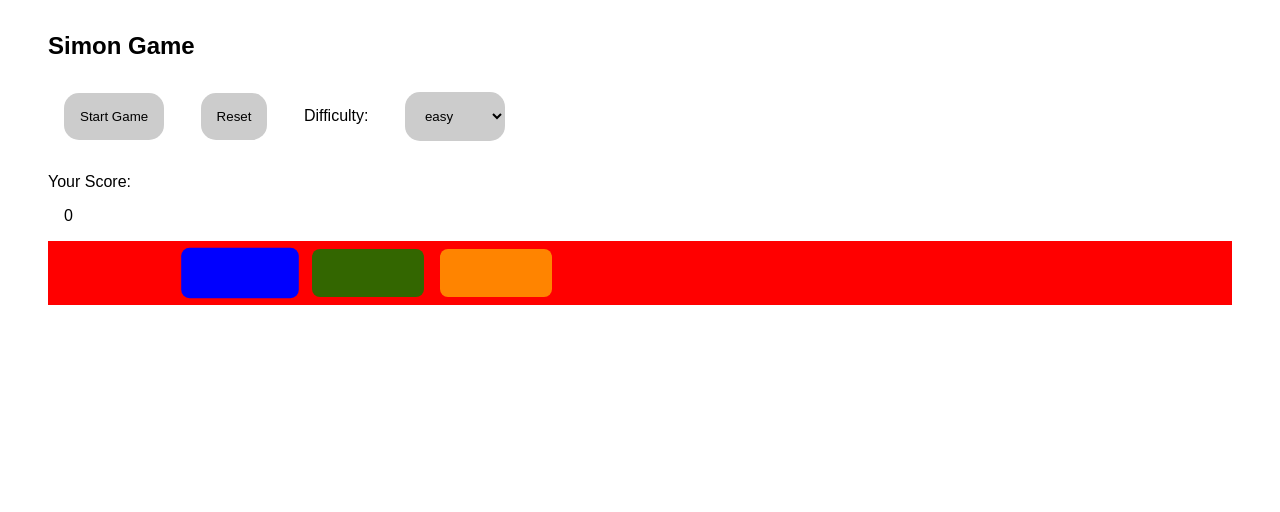
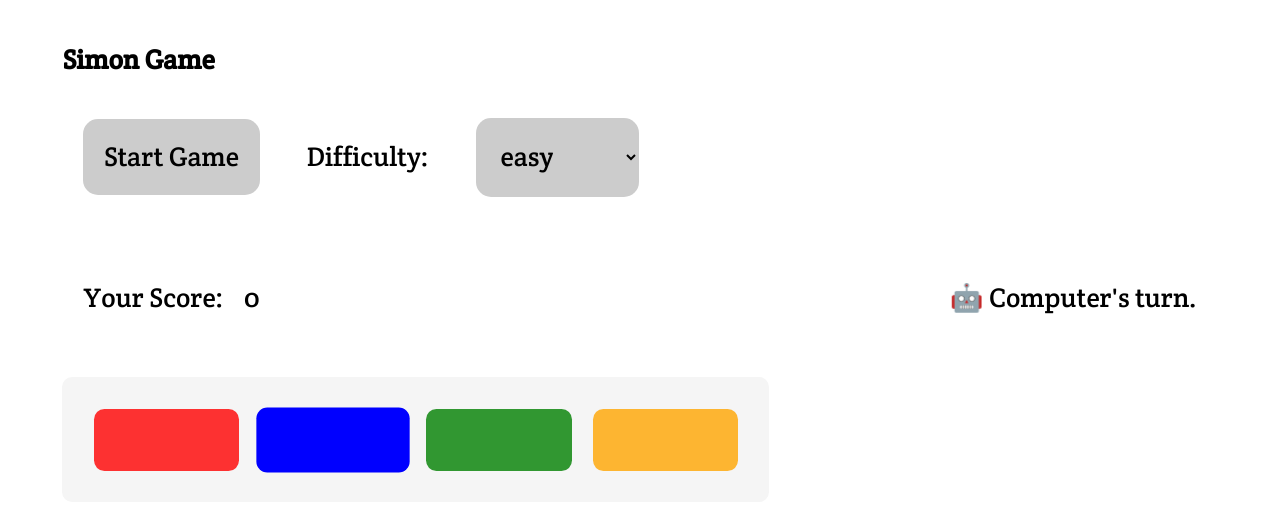
Before and after one commit to Anveks/Simon-Game-JavaScript, a plain HTML site: page index.html in a window 1280 px wide. Both pictures are taken after a click on the button "Start Game". Drawn offline with Linux system fonts and the light colour scheme; a web font is replaced by a local one.

Commit message:
check score broken not fixed yet

```diff
--- a/index.html
+++ b/index.html
@@ -4,6 +4,9 @@
   <meta charset="UTF-8">
   <meta name="viewport" content="width=device-width, initial-scale=1.0">
   <title>Simon Game</title>
+  <link rel="preconnect" href="https://fonts.googleapis.com">
+  <link rel="preconnect" href="https://fonts.gstatic.com" crossorigin>
+  <link href="https://fonts.googleapis.com/css2?family=Carrois+Gothic+SC&family=Crete+Round:ital@0;1&family=DotGothic16&family=Pixelify+Sans:wght@400;500;600;700&display=swap" rel="stylesheet">
   <link rel="stylesheet" href="style.css">
 </head>
 <body>
@@ -11,7 +14,6 @@
 
 <div class="controls">
    <button class="btn-start">Start Game</button>
-   <button class="btn-reset">Reset</button>
 
    <label>Difficulty: </label>
    <select class="diff">
@@ -23,7 +25,11 @@
 
 
 <div class="score-cont">
-  Your Score: <p class="score">0</p>
+  <div>
+    Your Score: <p class="score">0</p>
+  </div>
+
+  <p class="turn"></p>
 </div>
 
 <div class="game-cont" disabled></div>
--- a/script.js
+++ b/script.js
@@ -1,78 +1,115 @@
+// COLOR BLOCK CLASS
+class ColorBlock {
+  constructor(app) {
+    this.app = app;
+    this.isActive = false;
+    this.element = document.createElement("div");
+    this.element.classList.add("color-block");
+    this.element.addEventListener("click", this.handleClick.bind(this));
+  }
 
+  handleClick() {
+    const index = this.app.colorBlocks.indexOf(this);
+    this.app.playersSequence.push(index);
+    this.toggleActive();
+
+    if (this.app.playersSequence.length === this.app.colorsNumber) {
+      console.log(this.app.playersSequence);
+      console.log(this.app.computerSequence);
+
+      this.app.checkSequence(this.app.playersSequence, this.app.computerSequence);
+    }
+  }
+
+  toggleActive() {
+    this.element.classList.toggle("active");
+    setTimeout(() => this.element.classList.toggle("active"), 1000);
+  }
+}
+
+// APP CLASS
 class App {
-
   computerSequence = [];
   playersSequence = [];
-  colorsNumber = document.querySelector(".diff").value;
+  difficulty = document.querySelector(".diff");
+  colorsNumber;
   startBtn = document.querySelector(".btn-start");
+  score = document.querySelector(".score");
+  turn = document.querySelector(".turn");
 
-  constructor(){
+  constructor() {
     this.colorBlocks = [];
     this.gameCont = document.querySelector(".game-cont");
 
     this.startBtn.addEventListener('click', this.startGame.bind(this));
     this.renderColorBlocks();
-  };
 
-  renderColorBlocks(){
+    this.difficulty.addEventListener('change', this.renderColorBlocks.bind(this));
+  }
+
+  renderColorBlocks() {
+    this.gameCont.innerHTML = "";
+    this.colorsNumber = this.difficulty.value;
+    console.log(this.colorsNumber);
+
     for (let i = 0; i < this.colorsNumber; i++) {
-      const colorBlock = new ColorBlock();
+      const colorBlock = new ColorBlock(this);
       this.gameCont.insertAdjacentElement("beforeend", colorBlock.element);
       this.colorBlocks.push(colorBlock);
-    };
-  };
+    }
+  }
 
   startGame() {
     this.computersTurn();
-  };
+  }
 
   computersTurn() {
-    this.computerSequence = []; // clear the sequence arr
-    this.toggleInterface();
+    this.turn.innerHTML = "🤖 Computer's turn."
+    this.toggleTurn();
+
+    this.computerSequence = [];
+    this.playersSequence = []; // Clear player's sequence
+    this.toggleInterface(); // deactivate the interface while it is computer's turn
 
     for (let i = 0; i < this.colorsNumber; i++) {
-      const randomNum = Math.floor(Math.random() * 4);
+      const randomNum = Math.floor(Math.random() * this.colorsNumber);
       setTimeout(() => {
         this.colorBlocks[randomNum].toggleActive();
-        console.log('this is from the first set timeout');
-      }, i * 1200); // delay each block's activation by i seconds
+      }, i * 1200);
       this.computerSequence.push(randomNum);
     }
 
-    setTimeout(() => this.toggleInterface(), 1200 * this.colorsNumber); // the interface is enabled again after all the code in the loop finishes
-  };
+    setTimeout(() => {
+      this.toggleInterface();
+      this.turn.innerHTML = "🙂 Player's turn."
+      this.toggleTurn();
+      console.log(this.computerSequence);
+    }, 1200 * this.colorsNumber);
+  }
 
   toggleInterface() {
     this.gameCont.classList.toggle("unclickable");
   }
 
-  playersTurn() {
-    // players turn logic
-  };
-
-  checkSequence() {
-    // check the sequence
+  toggleTurn() {
+    this.turn.classList.add('bump');
+    this.turn.classList.remove('bump');
   }
 
-}
-
-class ColorBlock {
-  constructor(){
-    this.isActive = false; // Whether the block is active or not
-    this.element = document.createElement("div"); // The HTML element representing the block
-    this.element.classList.add("color-block");
-    this.element.addEventListener("click", this.toggleActive.bind(this)); // Bind click event handler
+  checkSequence(player, computer) {
+    if (player.toString() === computer.toString()) {
+      this.turn.innerHTML = "Correct! 🎉"
+      this.score.innerHTML = +this.score.innerHTML + 1;
+      setTimeout(() => this.computersTurn(), 2000);
+    } else {
+      this.turn.innerHTML = "Better luck next time! ❌";
+      this.score.innerHTML = 0;
+    }
   }
-
-  toggleActive() {
-    console.log('clicked');
-    this.element.classList.toggle("active");
-    setTimeout(() =>  this.element.classList.toggle("active"), 1000);
-  }
-
 }
 
 const app = new App();
+
 
 // let timeout = colorsNumber; // set the timeot stop the same as the color blocks number
 
--- a/style.css
+++ b/style.css
@@ -3,7 +3,8 @@
   padding: 0;
   margin: 1rem;
   box-sizing: border-box;
-  font-family: sans-serif;
+  font-family: "Crete Round", serif;
+  font-size: 1.3rem;
 }
 
 button, select {
@@ -22,6 +23,10 @@ button:hover, select:hover {
 .game-cont {
   display: flex;
   flex-direction: row;
+  background-color: whitesmoke;
+  width: fit-content;
+  padding: 1rem;
+  border-radius: 10px;
 }
 
 .color-block {
@@ -51,6 +56,22 @@ button:hover, select:hover {
   background-color: orange;
 }
 
+.color-block:nth-child(5) {
+  background-color: purple; /* Different color */
+}
+
+.color-block:nth-child(6) {
+  background-color: teal; /* Different color */
+}
+
+.color-block:nth-child(7) {
+  background-color: pink; /* Different color */
+}
+
+.color-block:nth-child(8) {
+  background-color: gold; /* Different color */
+}
+
 .active {
   opacity: 1;
   transform: scale(1.05);
@@ -58,7 +79,22 @@ button:hover, select:hover {
 }
 
 .unclickable {
-  background-color: red;
   cursor: default; /* Change cursor to default */
   pointer-events: none; /* Disable pointer events */
 }
+
+.score-cont {
+  display: flex;
+  justify-content: space-between;
+  align-items: center;
+}
+
+.score-cont > div {
+  display: flex;
+  align-items: center;
+}
+
+.bump {
+  transform: scale(1.1);
+  transition: 3ms;
+}
```
